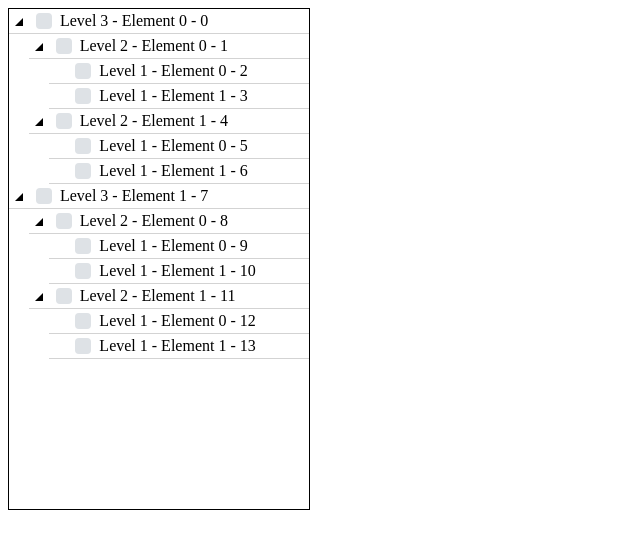
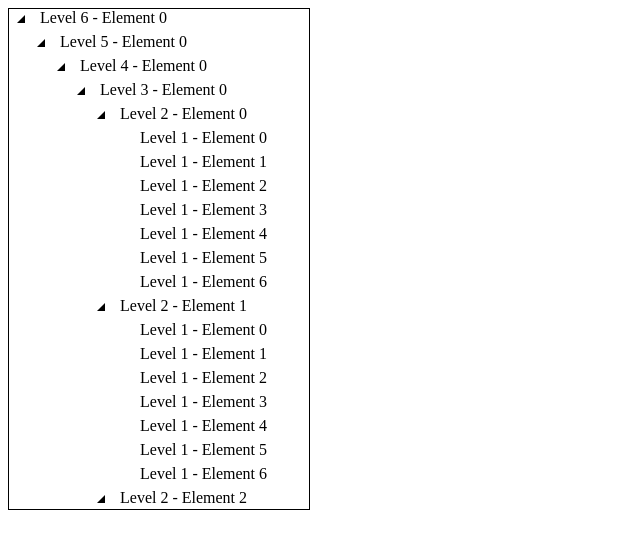
Before and after one commit to feberhard/fxtree, an Angular app: page / in a window 1280 px wide. Shown: the top 548 px of the page, without its empty margins (0-640 px from the left). Built offline with nearby package versions, Linux system fonts and the light colour scheme.

Commit message:
Render div list using ngFor

```diff
--- a/src/app/app.component.html
+++ b/src/app/app.component.html
@@ -1,4 +1,4 @@
 <div class="wrapper">
-    <fxtree [data]="tree" [nodeHeight]="24" fxTreeCollapse fxTreeDragDrop fxTreeCheckbox>
+    <fxtree [data]="tree" [nodeHeight]="24">
     </fxtree>
 </div>
--- a/src/app/app.component.ts
+++ b/src/app/app.component.ts
@@ -16,8 +16,8 @@ export class AppComponent implements OnInit {
         // this.data = this.generateData(5000);
 
         // this.tree = this.generateTree(65000, 1);
-        this.tree = this.generateTree(2, 3);
-        // this.tree = this.generateTree(7, 6);
+        // this.tree = this.generateTree(2, 3);
+        this.tree = this.generateTree(7, 6);
         // this.tree = this.generateTree(5, 3);
         // this.tree = this.generateTree(3, 3);
     }
--- a/src/app/fxtree/fxtree.component.html
+++ b/src/app/fxtree/fxtree.component.html
@@ -1,3 +1,21 @@
 <div class="fxtree-container" (scroll)="onScroll($event)">
 
+    <div *ngFor="let topNode of topNodes" [style.height.px]="topNode.height"></div>
+
+    <div *ngFor="let node of contentNodes"
+        class="fxtree-node"
+        [style.height.px]="nodeHeight"
+        [style.padding-left.px]="node._fxtree.level * 20"
+        [class.fxtree-node-collapsed]="!node._fxtree.expanded && node._fxtree.totalChildCount > 0"
+        [class.fxtree-node-expanded]="node._fxtree.expanded && node._fxtree.totalChildCount > 0">
+        <!-- <div class="fxtree-node-content-wrapper"> -->
+            <span class="fxtree-children-expander-wrapper" (click)="toggleNode(node)">
+                <span class="fxtree-children-expander"></span>
+            </span>
+            <span class="fxtree-node-content">{{ node.text }}</span>
+        <!-- </div> -->
+    </div>
+
+    <div *ngFor="let bottomNode of bottomNodes" [style.height.px]="bottomNode.height"></div>
+
 </div>
--- a/src/app/fxtree/fxtree.component.scss
+++ b/src/app/fxtree/fxtree.component.scss
@@ -70,7 +70,7 @@ div {
     border-width: 0;
 }
 
-.fxtree-node-expanded>.fxtree-node-content-wrapper {
+.fxtree-node.fxtree-node-expanded {
     .fxtree-children-expander-wrapper {
         cursor: pointer;
         .fxtree-children-expander {
@@ -80,7 +80,7 @@ div {
     }
 }
 
-.fxtree-node-collapsed>.fxtree-node-content-wrapper {
+.fxtree-node.fxtree-node-collapsed {
     .fxtree-children-expander-wrapper {
         cursor: pointer;
         .fxtree-children-expander {
--- a/src/app/fxtree/fxtree.component.ts
+++ b/src/app/fxtree/fxtree.component.ts
@@ -5,6 +5,10 @@ import {
 import { FxTreeNodeInternal, FxTreeNode, FxTreePreNodeContentEventData, FxTreeNodeMovedEventData } from './model';
 import { CascadeStrategy } from './enum';
 import { FxTreeUtil } from './util';
+
+export interface HeightNode {
+    height: number;
+}
 
 @Component({
     // tslint:disable-next-line:component-selector
@@ -23,6 +27,10 @@ export class FxTreeComponent implements OnInit {
     @Output() public beforeNodeContentInsert = new EventEmitter<FxTreePreNodeContentEventData>(false);
     @Output() public beforeNodeMoved = new EventEmitter<FxTreeNodeMovedEventData>(false);
     @Output() public afterNodeMoved = new EventEmitter<FxTreeNodeMovedEventData>(false);
+
+    public topNodes: HeightNode[];
+    public contentNodes: FxTreeNodeInternal[];
+    public bottomNodes: HeightNode[];
 
     private host: HTMLElement;
     private hostUl: HTMLUListElement;
@@ -67,6 +75,36 @@ export class FxTreeComponent implements OnInit {
         return index;
     }
 
+    public toggleNode(node: FxTreeNodeInternal) {
+        if (node._fxtree.totalChildCount === 0) {
+            return;
+        }
+
+        node._fxtree.expanded = !node._fxtree.expanded;
+        const oldChildCount = node._fxtree.currentChildCount;
+        if (!node._fxtree.expanded) {
+            node._fxtree.currentChildCount = 0;
+        } else {
+            node._fxtree.currentChildCount = this.countExpandedChildren(node);
+        }
+        FxTreeUtil.updateParentsChildCount(node, node._fxtree.currentChildCount - oldChildCount);
+
+        this.refresh();
+    }
+
+    public countExpandedChildren(node: FxTreeNodeInternal): number {
+        let count = 0;
+        if (node.children) {
+            for (let i = 0; i < node.children.length; i++) {
+                count++;
+                if (node.children[i]._fxtree.expanded) {
+                    count += this.countExpandedChildren(node.children[i]);
+                }
+            }
+        }
+        return count;
+    }
+
     private getNodeElement(node: FxTreeNodeInternal) {
         const li = document.createElement('li');
         li.classList.add('fxtree-node');
@@ -96,8 +134,13 @@ export class FxTreeComponent implements OnInit {
         return li;
     }
 
-    private getTreeElements(data: FxTreeNodeInternal[], startIndex: number, count: number, currentIndex: number = -1): HTMLElement[] {
-        const elements: HTMLElement[] = [];
+    private getTreeElements(
+        data: FxTreeNodeInternal[],
+        startIndex: number,
+        count: number,
+        currentIndex: number = -1
+    ): FxTreeNodeInternal[] {
+        const elements: FxTreeNodeInternal[] = [];
 
         for (let i = 0; i < data.length; i++) {
             currentIndex++;
@@ -107,26 +150,17 @@ export class FxTreeComponent implements OnInit {
                 return elements;
             }
 
-            let li: HTMLLIElement;
             if (currentIndex >= startIndex) {
-                li = this.getNodeElement(currentNode);
-
-                elements.push(li);
+                elements.push(currentNode);
                 count--;
             }
 
             if (currentNode._fxtree.currentChildCount > 0
                 && currentIndex + currentNode._fxtree.currentChildCount >= startIndex
             ) {
-                const subtreeUl = document.createElement('ul');
-                subtreeUl.classList.add('fxtree-children');
                 const subNodes = this.getTreeElements(currentNode.children, startIndex, count, currentIndex);
-                subNodes.forEach(n => subtreeUl.appendChild(n));
-                if (li) {
-                    li.appendChild(subtreeUl);
-                } else {
-                    elements.push(subtreeUl);
-                }
+                elements.push(...subNodes);
+
                 count -= currentNode._fxtree.currentChildCount;
                 if (startIndex > currentIndex) {
                     count += startIndex - currentIndex - 1;
@@ -166,24 +200,17 @@ export class FxTreeComponent implements OnInit {
 
         this.hostUl.innerHTML = '';
 
+        this.topNodes = [];
         while (topHeight > 0) {
-            const topLi = document.createElement('li');
-            topLi.classList.add('fxtree-node');
-            topLi.textContent = 'top';
-            topLi.style.height = Math.min(topHeight, this.maxNodeheightBreakPoint) + 'px';
-            this.hostUl.appendChild(topLi);
+            this.topNodes.push({ height: Math.min(topHeight, this.maxNodeheightBreakPoint) });
             topHeight -= this.maxNodeheightBreakPoint;
         }
 
-        const contentNodes = this.getTreeElements(this.data, topElements, maxDisplayCount);
-        contentNodes.forEach(n => this.hostUl.appendChild(n));
+        this.contentNodes = this.getTreeElements(this.data, topElements, maxDisplayCount);
 
+        this.bottomNodes = [];
         while (bottomHeight > 0) {
-            const bottomLi = document.createElement('li');
-            bottomLi.classList.add('fxtree-node');
-            bottomLi.textContent = 'bottom';
-            bottomLi.style.height = Math.min(bottomHeight, this.maxNodeheightBreakPoint) + 'px';
-            this.hostUl.appendChild(bottomLi);
+            this.bottomNodes.push({ height: Math.min(bottomHeight, this.maxNodeheightBreakPoint) });
             bottomHeight -= this.maxNodeheightBreakPoint;
         }
     }
--- a/src/polyfills.ts
+++ b/src/polyfills.ts
@@ -28,7 +28,7 @@
 // import 'core-js/es6/math';
 // import 'core-js/es6/string';
 // import 'core-js/es6/date';
-// import 'core-js/es6/array';
+import 'core-js/es6/array';
 // import 'core-js/es6/regexp';
 // import 'core-js/es6/map';
 // import 'core-js/es6/weak-map';
```
